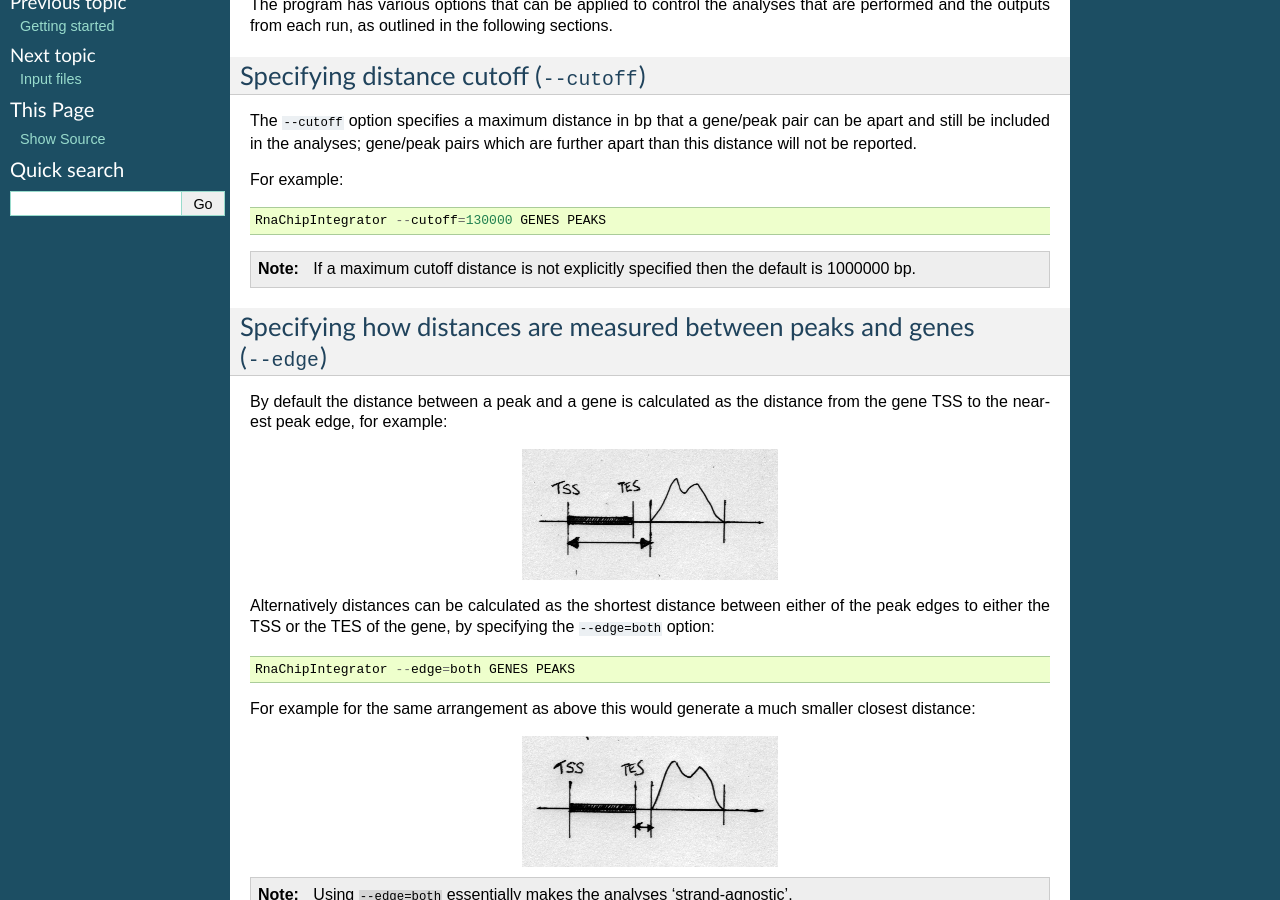
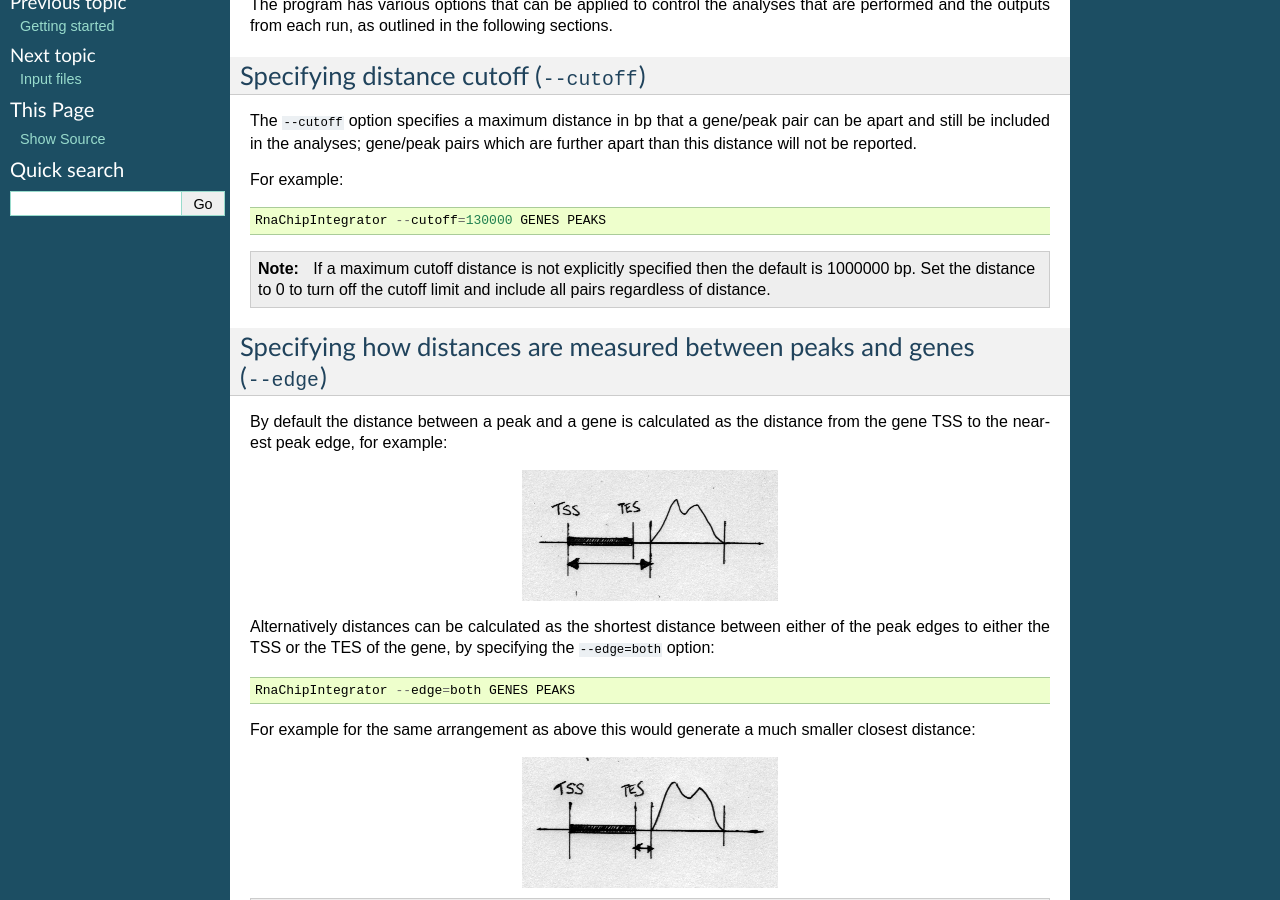
Before and after one commit to fls-bioinformatics-core/RnaChipIntegrator, a Sphinx documentation site: the page built from docs/usage.rst, in a window 1280 px wide and 900 px high, scrolled down 429 px. Built offline with Sphinx 7.4.7, drawn with Linux system fonts in a browser that asks for light colours; the version number could not be read and is left out.

Commit message:
Update docs to state explicitly that --cutoff=0 turns off the distance cutoff.

```diff
--- a/docs/usage.rst
+++ b/docs/usage.rst
@@ -45,7 +45,8 @@ For example::
 .. note::
 
    If a maximum cutoff distance is not explicitly specified then
-   the default is 1000000 bp.
+   the default is 1000000 bp. Set the distance to 0 to turn off
+   the cutoff limit and include all pairs regardless of distance.
 
 Specifying how distances are measured between peaks and genes (``--edge``)
 --------------------------------------------------------------------------
```
